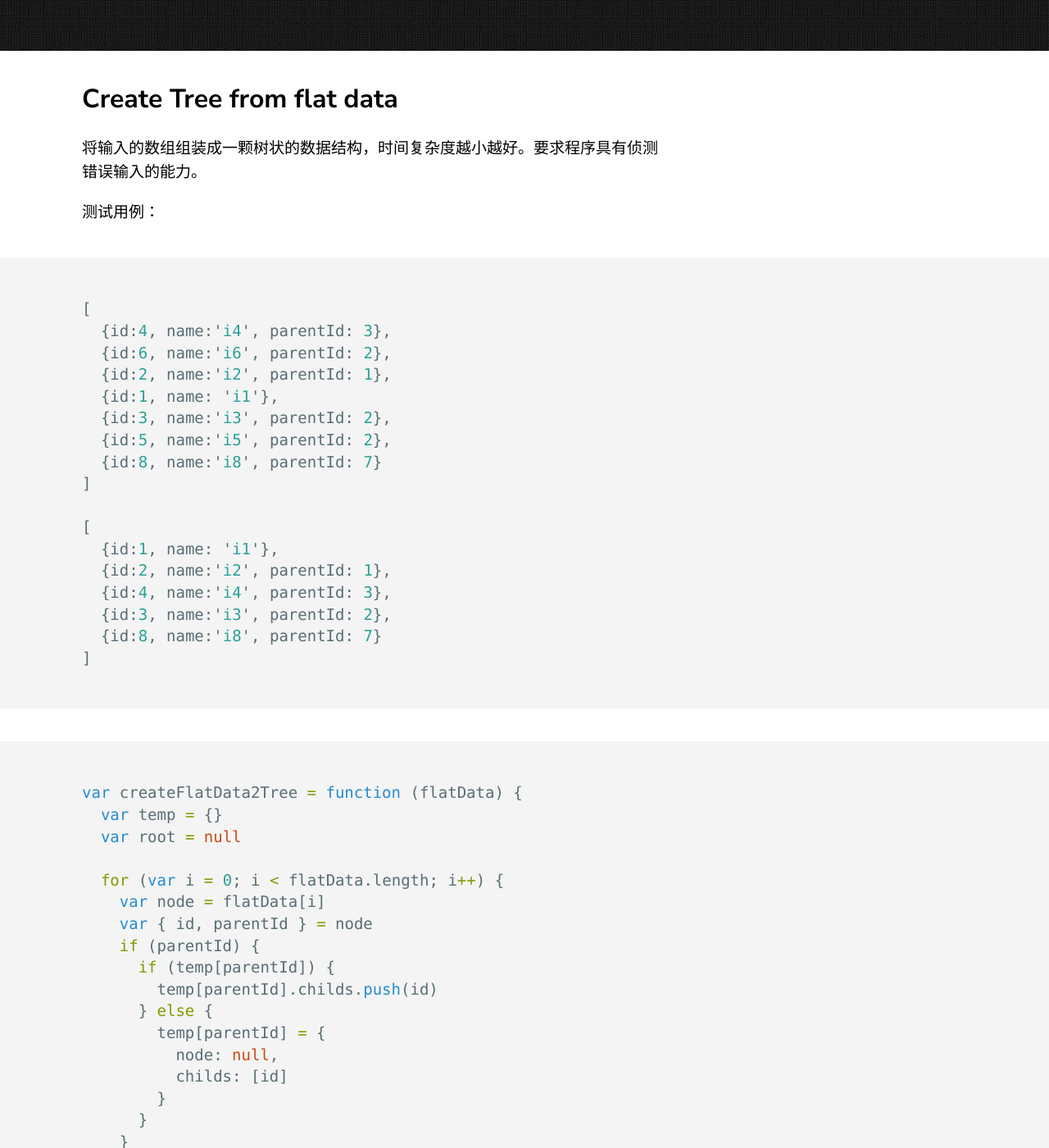
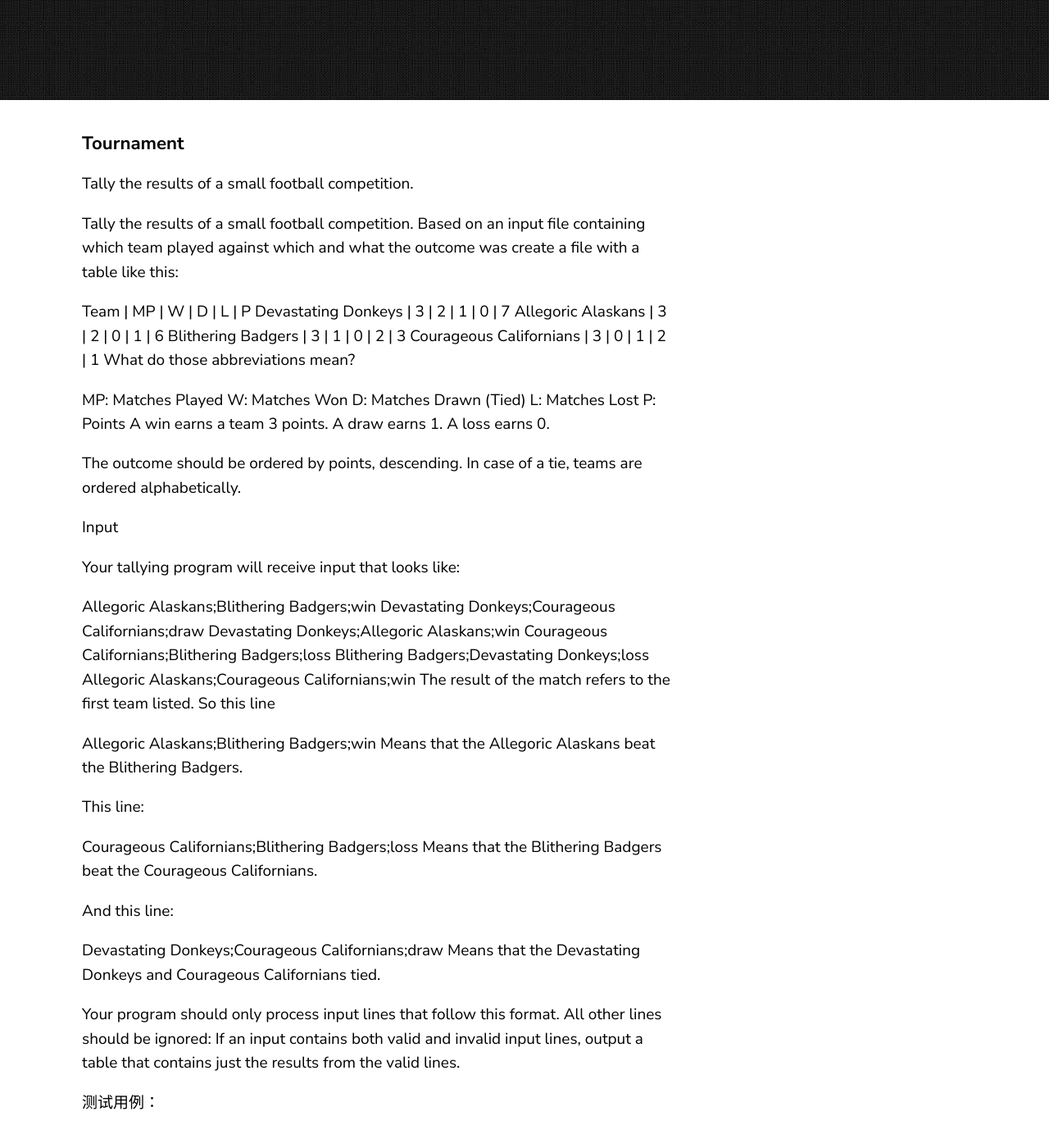
Before and after one commit to bilibiliou/bilibiliou.github.io, a Jekyll site: the page built from _posts/Algorithm/2020-03-23-alipay-interview.markdown, in a window 1280 px wide and 1400 px high, scrolled down 310 px. Shown: the whole window at 82% size. Built offline with Jekyll 4.4.1, drawn with Linux system fonts in a browser that asks for light colours; our own code applies the rules of GitHub Pages for plain Markdown files; some of the changed text lies outside the part shown.

Commit message:
new version

````diff
--- a/_config.yml
+++ b/_config.yml
@@ -24,7 +24,7 @@ texture:
 
   # generate social links in footer
   social_links:
-    github:  https://bilibiliou.github.io
+    github: bilibiliou
 
 
 # If you want to link only specific pages in your header, uncomment
--- a/_posts/Algorithm/2020-03-23-alipay-interview.markdown
+++ b/_posts/Algorithm/2020-03-23-alipay-interview.markdown
@@ -1,3 +1,156 @@
+---
+layout: post
+title: Alipay-cicada 团队面试题
+category: 算法
+keywords: 算法
+---
+
+### Tournament
+
+Tally the results of a small football competition.
+
+Tally the results of a small football competition. Based on an input file containing which team played against which and what the outcome was create a file with a table like this:
+
+Team                           | MP |  W |  D |  L |  P
+Devastating Donkeys            |  3 |  2 |  1 |  0 |  7
+Allegoric Alaskans             |  3 |  2 |  0 |  1 |  6
+Blithering Badgers             |  3 |  1 |  0 |  2 |  3
+Courageous Californians        |  3 |  0 |  1 |  2 |  1
+What do those abbreviations mean?
+
+MP: Matches Played
+W: Matches Won
+D: Matches Drawn (Tied)
+L: Matches Lost
+P: Points
+A win earns a team 3 points. A draw earns 1. A loss earns 0.
+
+The outcome should be ordered by points, descending. In case of a tie, teams are ordered alphabetically.
+
+Input
+
+Your tallying program will receive input that looks like:
+
+Allegoric Alaskans;Blithering Badgers;win
+Devastating Donkeys;Courageous Californians;draw
+Devastating Donkeys;Allegoric Alaskans;win
+Courageous Californians;Blithering Badgers;loss
+Blithering Badgers;Devastating Donkeys;loss
+Allegoric Alaskans;Courageous Californians;win
+The result of the match refers to the first team listed. So this line
+
+Allegoric Alaskans;Blithering Badgers;win
+Means that the Allegoric Alaskans beat the Blithering Badgers.
+
+This line:
+
+Courageous Californians;Blithering Badgers;loss
+Means that the Blithering Badgers beat the Courageous Californians.
+
+And this line:
+
+Devastating Donkeys;Courageous Californians;draw
+Means that the Devastating Donkeys and Courageous Californians tied.
+
+Your program should only process input lines that follow this format. All other lines should be ignored: If an input contains both valid and invalid input lines, output a table that contains just the results from the valid lines.
+
+
+测试用例：
+```
+Allegoric Alaskans;Blithering Badgers;win
+Devastating Donkeys;Courageous Californians;draw
+Devastating Donkeys;Allegoric Alaskans;win
+Courageous Californians;Blithering Badgers;loss
+Blithering Badgers;Devastating Donkeys;loss
+Allegoric Alaskans;Courageous Californians;win
+```
+
+```js
+function Tally (matchRecords) {
+  var map = {}
+  for (var i = 0; i < matchRecords.length; i++) {
+    var record = matchRecords[i]
+    if (record) {
+      var [A, B, result] = record.split(';')
+      // 如果没有存入，就要初始化一次
+      if (!map[A]) {
+        map[A] = {
+          teamName: A,
+          MP: 0,
+          W: 0,
+          L: 0,
+          D: 0,
+          P: 0
+        }
+      }
+
+      if (!map[B]) {
+        map[B] = {
+          teamName: B,
+          MP: 0,
+          W: 0,
+          L: 0,
+          D: 0,
+          P: 0
+        }
+      }
+
+      map[A].MP++
+      map[B].MP++
+
+      if (result === 'win') {
+        map[A].W++
+        map[A].P+=3
+        map[B].L++
+      }
+
+      if (result === 'loss') {
+        map[B].W++
+        map[B].P+=3
+        map[A].L++
+      }
+
+      if (result === 'draw') {
+        map[A].D++
+        map[B].D++
+        map[A].P+=1
+        map[B].P+=1
+      }
+    }
+  }
+
+  var tempArray = []
+  for (item in map) {
+    tempArray.push(map[item])
+  }
+
+  tempArray.sort((a, b) => {
+    return b.P - a.P
+  })
+
+  function render (tempArray) {
+    var model = '\nTeam                           | MP | W | D | L | P\n'
+    var namePadding = 60
+    for (var i = 0; i < tempArray.length; i++) {
+      var record = tempArray[i]
+      var { teamName, MP, W, D, L, P } = record
+      var name = teamName.padEnd(30, ' ')
+      model += `${name} | ${MP}  | ${W} | ${D} | ${L} | ${P}\n`
+    }
+    return model
+  }
+  return render(tempArray)
+}
+
+Tally([
+  'Allegoric Alaskans;Blithering Badgers;win',
+  'Devastating Donkeys;Courageous Californians;draw',
+  'Devastating Donkeys;Allegoric Alaskans;win',
+  'Courageous Californians;Blithering Badgers;loss',
+  'Blithering Badgers;Devastating Donkeys;loss',
+  'Allegoric Alaskans;Courageous Californians;win'
+])
+```
 
 ## Create Tree from flat data
 
@@ -140,6 +293,7 @@ var dominoes = function (chains) {
       result.push({
         possible: [ [[B, A], [C, D]], [[D, A], [C, B]] ]
       })
+      return result
     }
 
     if (A === D) {
@@ -147,6 +301,7 @@ var dominoes = function (chains) {
       result.push({
         possible: [ [[B, A], [D, C]], [[C, A], [D, B]] ]
       })
+      return result
     }
 
     if (B === C) {
@@ -154,15 +309,15 @@ var dominoes = function (chains) {
       result.push({
         possible: [ [[A, B], [C, D]], [[D, B], [C, A]] ]
       })
+      return result
     }
 
     if (C === D) {
       result.push({
         possible: [ [[A, C], [D, B]], [[B, C], [D, A]] ]
       })
+      return result
     }
-
-    return result
   }
 
   console.log(temp)
````
